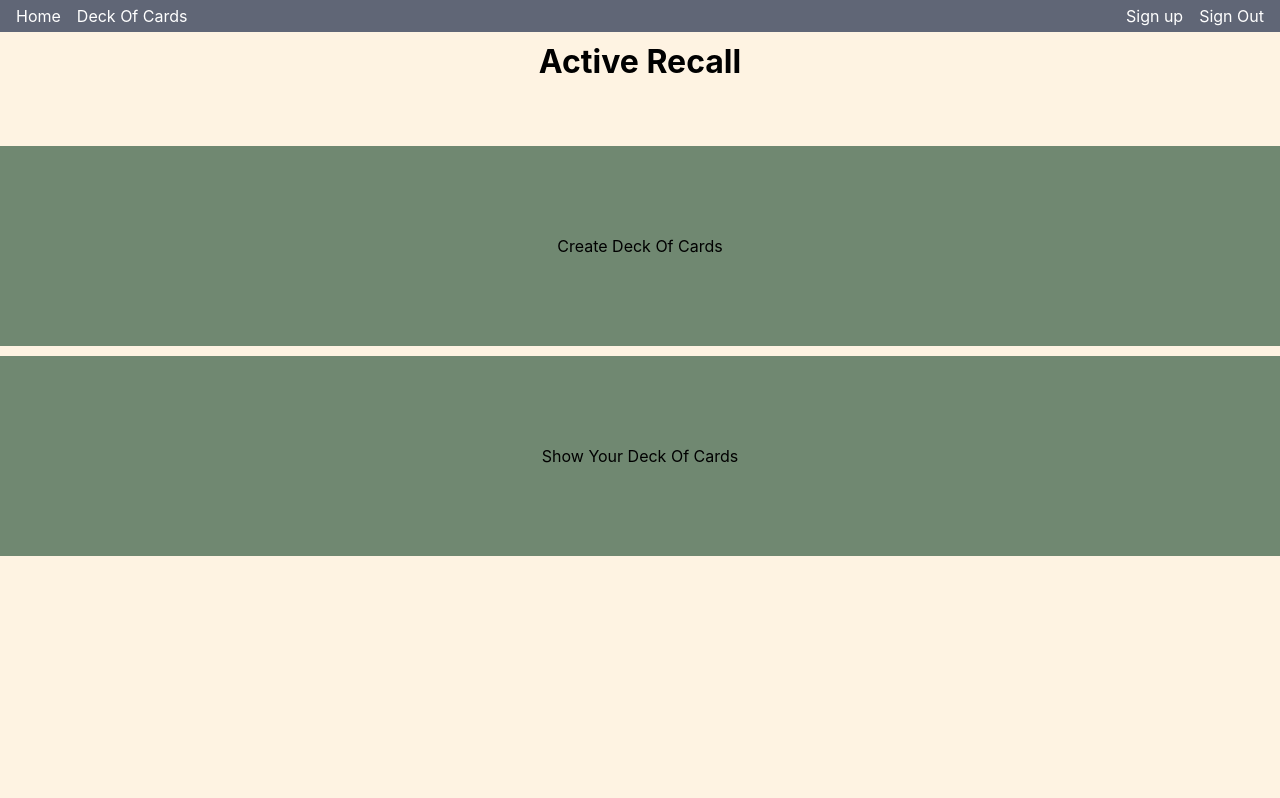
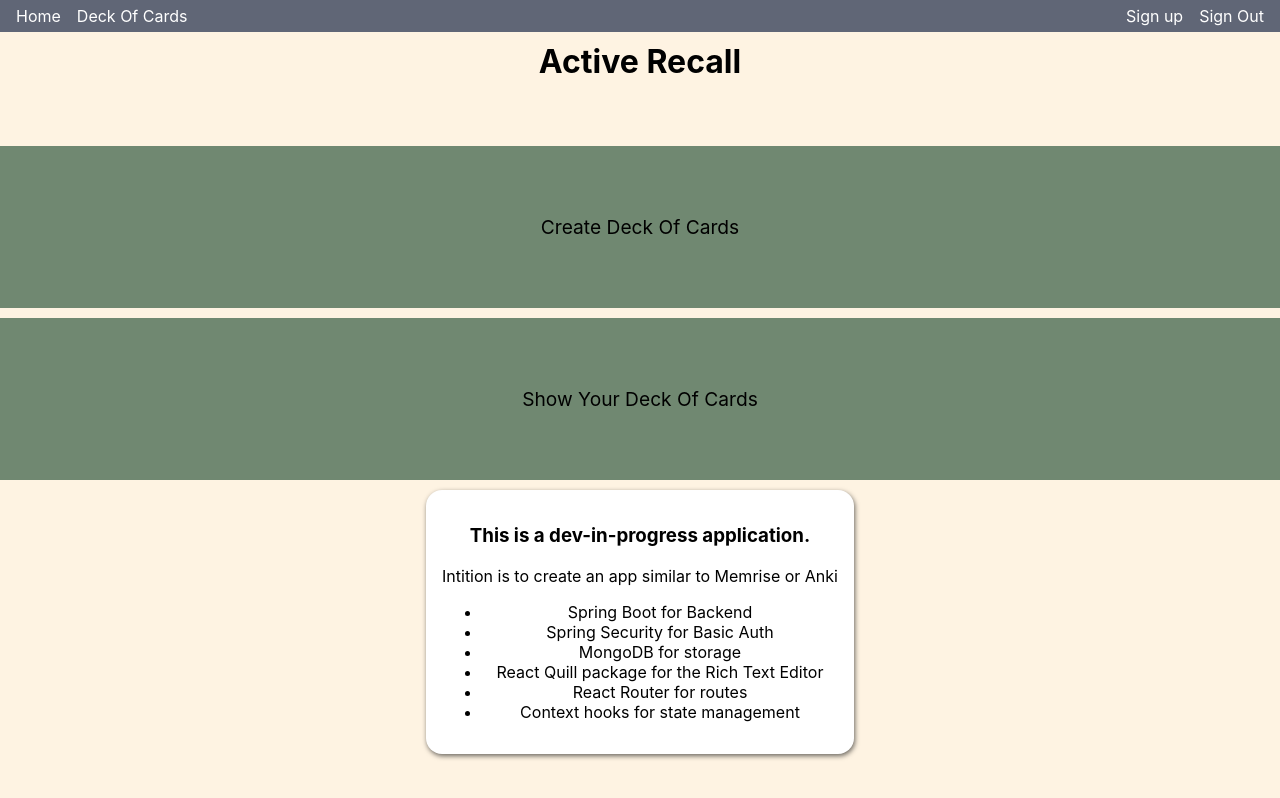
Before and after one commit to ajai1/ActiveRecall, a React (Create React App) app in the folder active_recall/: page / in a window 1280 px wide. Built offline with nearby package versions, Linux system fonts and the light colour scheme; what quill-image-resize-module-react would draw is missing.

Commit message:
About section

```diff
--- a/active_recall/src/components/Dashboard.jsx
+++ b/active_recall/src/components/Dashboard.jsx
@@ -25,6 +25,22 @@ export const Dashboard = () => {
       >
         Show Your Deck Of Cards
       </div>
+      <div className="dashboard_text_block">
+        <div>
+          <h3>This is a dev-in-progress application.</h3>
+          <p>Intition is to create an app similar to Memrise or Anki</p>
+        </div>
+        <div>
+          <ul>
+            <li>Spring Boot for Backend</li>
+            <li>Spring Security for Basic Auth</li>
+            <li>MongoDB for storage</li>
+            <li>React Quill package for the Rich Text Editor</li>
+            <li>React Router for routes</li>
+            <li>Context hooks for state management</li>
+          </ul>
+        </div>
+      </div>
     </>
   );
 };
--- a/active_recall/src/styles/dashboard.css
+++ b/active_recall/src/styles/dashboard.css
@@ -2,6 +2,7 @@
   display: flex;
   justify-content: center;
   align-items: center;
+  font-size: larger;
   width: 100%;
   height: 200px;
   background-color: #708871;
@@ -10,6 +11,13 @@
 
 .dashboard_navs:hover {
   background-color: #bec6a0;
+}
+
+.dashboard_text_block {
+  background-color: white;
+  padding: 1rem;
+  border-radius: 1rem;
+  box-shadow: 1px 2px 5px rgba(0, 0, 0, 0.584);
 }
 
 .card_section {
```
